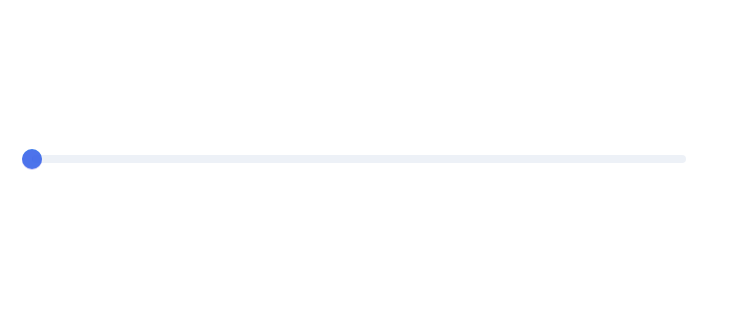
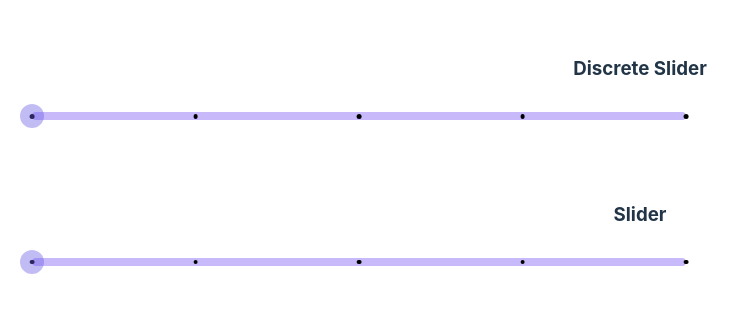
Before and after one commit to SaiShr1/SlideBar-Repo, a React (Vite) app: page / in a window 1280 px wide. Shown: the part 218-530 px from the top of the page, without its empty margins (0-750 px from the left). Built offline with nearby package versions, Linux system fonts and the light colour scheme.

Commit message:
Feat: "Added discrete and smooth functionality along with slider thumb being draggable, added marks functionality but still the pixel perfectness is yet to be achieved, Also Added 2 slider to keep an eye on both features."

```diff
--- a/src/App.tsx
+++ b/src/App.tsx
@@ -5,7 +5,10 @@ function App() {
 
   return (
     <>
-      <SliderBar />
+      <h3>Discrete Slider</h3>
+      <SliderBar defaultValue={0} discrete={true} />
+      <h3>Slider</h3>
+      <SliderBar defaultValue={0} discrete={false} />
     </>
   )
 }
--- a/src/components/Sliders/SlideBar.tsx
+++ b/src/components/Sliders/SlideBar.tsx
@@ -2,7 +2,7 @@ import React, { useState, useRef } from 'react'
 import './SliderBar.css'
 
 interface SliderProps {
-    defaultValue?: number
+    defaultValue: number
     start?: number
     end?: number
     step?: number
@@ -12,7 +12,7 @@ interface SliderProps {
      * An optional function to be called when form is saved
      **/
     onChange?: (arg?: number) => void
-    discrete?: boolean
+    discrete: boolean
 }
 
 const labels = [
@@ -20,16 +20,19 @@ const labels = [
     'Plain',
     'Straightforward',
     'Technical',
+    'Complex',
 ]
 
 const SliderBar = (props: SliderProps) => {
-    const { start = 0, end = 100, defaultValue = 0, step = 1, fill, background, onChange, discrete = false } = props
-    const [value, setValue] = useState(defaultValue)
-    const sliderRef = useRef<HTMLDivElement>(null)
+    const { start = 0, end = 100, step = 1, onChange } = props
+    const [value, setValue] = useState(props.defaultValue)
+    const sliderRef = useRef<HTMLInputElement>(null)
+    // const thumbRef = useRef<HTMLSpanElement>(null)
     console.log(value, 'value', typeof value);
 
     const onSlide = (event: React.ChangeEvent<HTMLInputElement>) => {
-        const newValue = Math.round(Number(event.target.value));
+        // const newValue = Math.round((Number(event.target.value)).toFixed(2));
+        const newValue = Number(Math.round(Number(event.target.value)).toFixed(2));
         setValue(newValue)
         if (onChange) {
             onChange(newValue)
@@ -37,8 +40,8 @@ const SliderBar = (props: SliderProps) => {
     }
 
     const settings = {
-        fill: fill || '#A9B6CB',
-        background: background || '#EDF1F7',
+        fill: props.fill || '#6C5CE7',
+        background: props.background || '#C7B9FA',
     }
 
     const percentage = (100 * (value - start)) / (end - start)
@@ -63,33 +66,60 @@ const SliderBar = (props: SliderProps) => {
         }
     }
 
-    const stepCalculator = (discrete ? (100 / (labels.length - 1)) : step).toFixed(2);
+    const stepCalculator = (props.discrete ? (100 / (labels.length - 1)) : step).toFixed(2);
     // console.log('stepCalculator', stepCalculator, typeof stepCalculator);
 
-    const handleMouseDown = (e: React.MouseEvent) => {
+    const handleMouseDown = () => {
+        // Add new event listeners
+        document.addEventListener('mousemove', handleMouseMove);
+        document.addEventListener('mouseup', handleMouseUp);
+        // e.preventDefault(); // Prevent any default action
+    }
 
     const handleMouseMove = (e: MouseEvent) => {
+        // const thumbStepInNumber = Math.round(Number(stepCalculator))
         if (!sliderRef.current) {
             return;
         }
+        // Get the slider element
         const slider = sliderRef.current;
+        // Get the slider's bounding rectangle
         const rect = slider.getBoundingClientRect();
+        // Calculate the x position of the mouse relative to the slider
+        // here e.clientX is the x position of the mouse relative to the window
+        // And rect.left is the x position of the slider relative to the window
         const x = e.clientX - rect.left;
+        // Calculate the width of the slider
         const width = rect.right - rect.left;
-            let newValue = ((x / width) * (end - start)) + start;
+        // Calculate the new value of the slider by converting the x position to a value within the range of the slider
+        // here (x / width) gives the percentage of the slider that the mouse is over
+        // and (end - start) gives the range of the slider
+        // and ((end - start) * (x / width)) gives the value within the range of the slider
+        // and start + ((end - start) * (x / width)) gives the value within the range of the slider starting from the start value
+        let newValue = Number(Math.round(((x / width) * (end - start)) + start).toFixed(2));
 
+        // This logic is used to snap the thumb to the nearest step
+        if (props.discrete) {
             // Calculate the nearest step
-            newValue = Math.round((newValue / step) * step);
-
+            const stepInNumber = Math.round(Number(stepCalculator));
+            // Calculate the remainder which is used to determine if the thumb should snap to the next step
+            const remainder = newValue % stepInNumber;
+            // If the remainder is less than half of the step, snap to the lower step, otherwise snap to the higher step
+            if (remainder < stepInNumber / 2) {
+                // Snap to the lower step if remainder is less than half of the step
+                newValue = newValue - remainder;
+            } else {
+                // Snap to the higher step if remainder is greater than half of the step
+                newValue = newValue + stepInNumber - remainder;
+            }
+        }
         //Ensure the value is within the range
-            newValue = Math.max(start, Math.min(end, newValue));
-
+        newValue = Math.round(Math.max(start, Math.min(end, newValue)));
+        // Update the value
         setValue(newValue);
         if (onChange) {
             onChange(newValue);
         }
-
-            console.log('newValue Mouse Event', newValue);
     }
 
     const handleMouseUp = () => {
@@ -97,22 +127,22 @@ const SliderBar = (props: SliderProps) => {
         document.removeEventListener('mouseup', handleMouseUp);
     }
 
-        // Remove the old event listeners
-        document.removeEventListener('mousemove', handleMouseMove);
-        document.removeEventListener('mouseup', handleMouseUp);
 
-        // Add new event listeners
-        document.addEventListener('mousemove', handleMouseMove);
-        document.addEventListener('mouseup', handleMouseUp);
-        e.preventDefault(); // Prevent any default action
+    const marksMapper = labels.map((_item: string, index: number) => {
+        const labelPosition = ((100 / (labels.length - 1))) * index;
+        // const markPosition = index === 0 ? labelPosition : labelPosition - (2 / labels.length);
+        return (
+            <span key={index} className='Slider-mark' style={{ left: `${labelPosition}%` }}></span>
+        )
+    })
 
-    }
 
 
     return (
         <div className='SliderBar-Wrapper'>
             <div className="SliderBar">
                 <input
+                    ref={sliderRef}
                     type="range"
                     min={start}
                     max={end}
@@ -122,7 +152,11 @@ const SliderBar = (props: SliderProps) => {
                     onChange={onSlide}
                     step={stepCalculator}
                 />
+                <div className='Slider-marks-wrapper'>
+                    {marksMapper}
+                </div>
                 <div className='Slider-custom-thumb-wrapper'>
+                    {/* Add ref={thumbRef} for access thumb in future */}
                     <span className='Slider-custom-thumb' style={customThumbPositionLogic()} onMouseDown={handleMouseDown}></span>
                 </div>
                 <div className="SliderBar-label-container">
--- a/src/components/Sliders/SliderBar.css
+++ b/src/components/Sliders/SliderBar.css
@@ -2,7 +2,7 @@
   margin: 0.3125rem 0;
 }
 .SliderBar-Wrapper {
-  border-radius: 0.125rem;
+  border-radius: 100%;
   height: 5rem;
   width: 40.875rem;
   position: relative;
@@ -21,7 +21,7 @@
   &::-webkit-slider-thumb {
     -webkit-appearance: none; /* Override default look */
     appearance: none;
-    background: rgba(18, 92, 231, 0.8);
+    background: rgba(108, 92, 231, 0);
     height: 1.25rem;
     width: 1.25rem;
     border-radius: 100%;
@@ -34,7 +34,7 @@
   }
 
   &::-moz-range-thumb {
-    background: rgba(108, 92, 231, 0.5);
+    background: rgba(108, 92, 231, 0);
     height: 1.25rem;
     width: 1.25rem;
     border-radius: 100%;
@@ -42,12 +42,36 @@
   }
 
   &::-ms-thumb {
-    background: rgba(108, 92, 231, 0.5);
+    background: rgba(108, 92, 231, 0);
     height: 1.25rem;
     width: 1.25rem;
     border-radius: 100%;
     cursor: pointer;
   }
+}
+
+.Slider-marks-wrapper {
+  /* display: flex; */
+  /* justify-content: center; */
+  /* align-items: center; */
+  position: relative;
+  width: 100%;
+  margin: 0 auto;
+  display: flex;
+  align-items: center;
+}
+
+.Slider-mark {
+  transform: translateX(-50%);
+  top: -0.75rem;
+  position: absolute;
+  /* background: #c7b9fa; */
+  background: #000000;
+  height: 0.3rem;
+  width: 0.3rem;
+  border-radius: 100%;
+  cursor: pointer;
+  transform-origin: center;
 }
 
 .Slider-custom-thumb-wrapper {
@@ -58,26 +82,26 @@
 }
 
 .Slider-custom-thumb {
-  top: -1.188rem;
+  top: -1.35rem;
   position: absolute;
-  background: rgba(108, 92, 231, 0.31);
-  height: 1.25rem;
-  width: 1.25rem;
+  background: rgba(108, 92, 231, 0.41);
+  height: 1.5rem;
+  width: 1.5rem;
   border-radius: 50%;
   cursor: pointer;
   transform: translateX(-50%);
-  transform-origin: 150%;
+  transform-origin: 250%;
   transition: transform 0.25s ease-in-out; /* "transform 0.25s ease-in-out"This part is important, this will also make thumb scale smooth without applying transition to it's motion while sliding*/
   &:hover {
-    transform: scale(1.5);
+    transform: scale(1.25);
   }
   &:before {
     content: "";
     position: absolute;
     top: 50%;
     left: 50%;
-    width: 40px; /* Clickable area width */
-    height: 40px; /* Clickable area height */
+    width: 2rem; /* Clickable area width */
+    height: 2rem; /* Clickable area height */
     transform: translate(-50%, -50%);
     background: transparent; /* Invisible but clickable area */
     z-index: -1;
```
Lines whose indentation alone changed are shown as unchanged.
